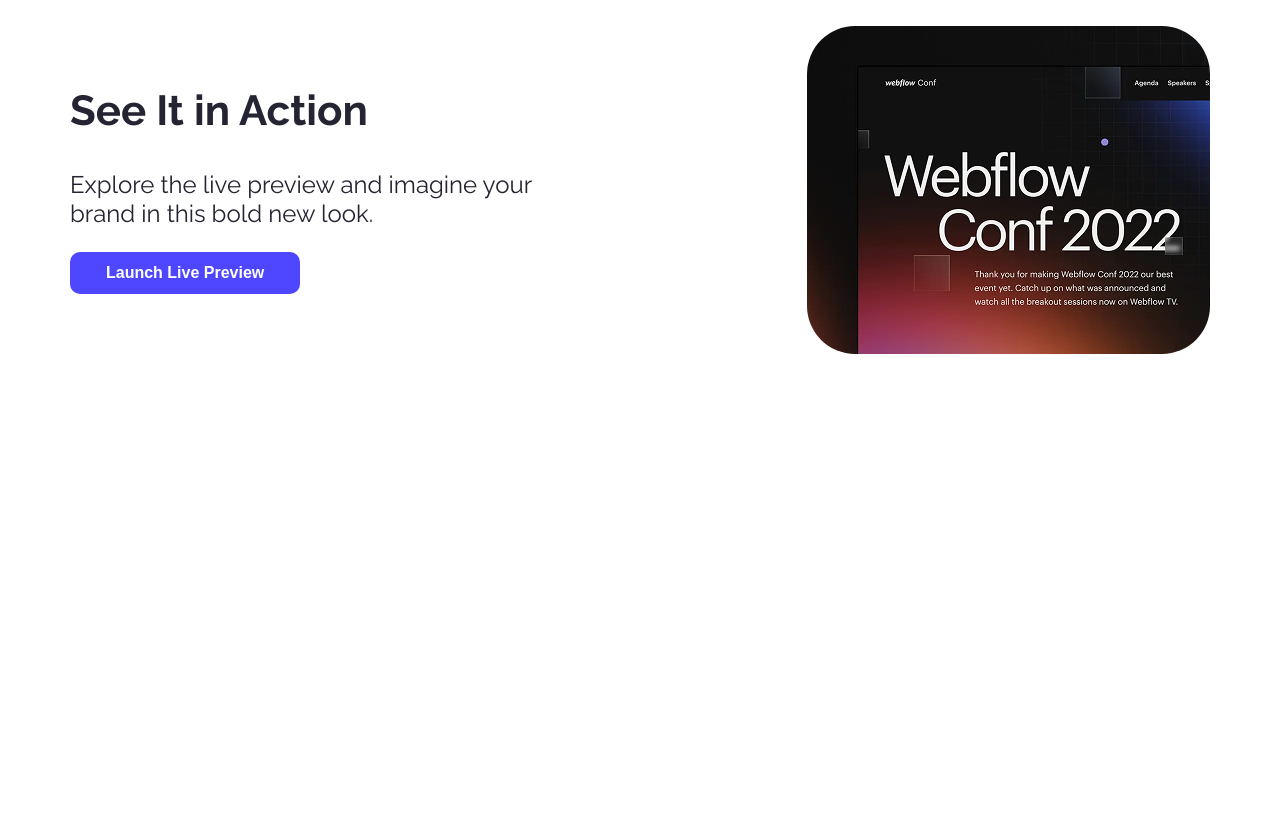
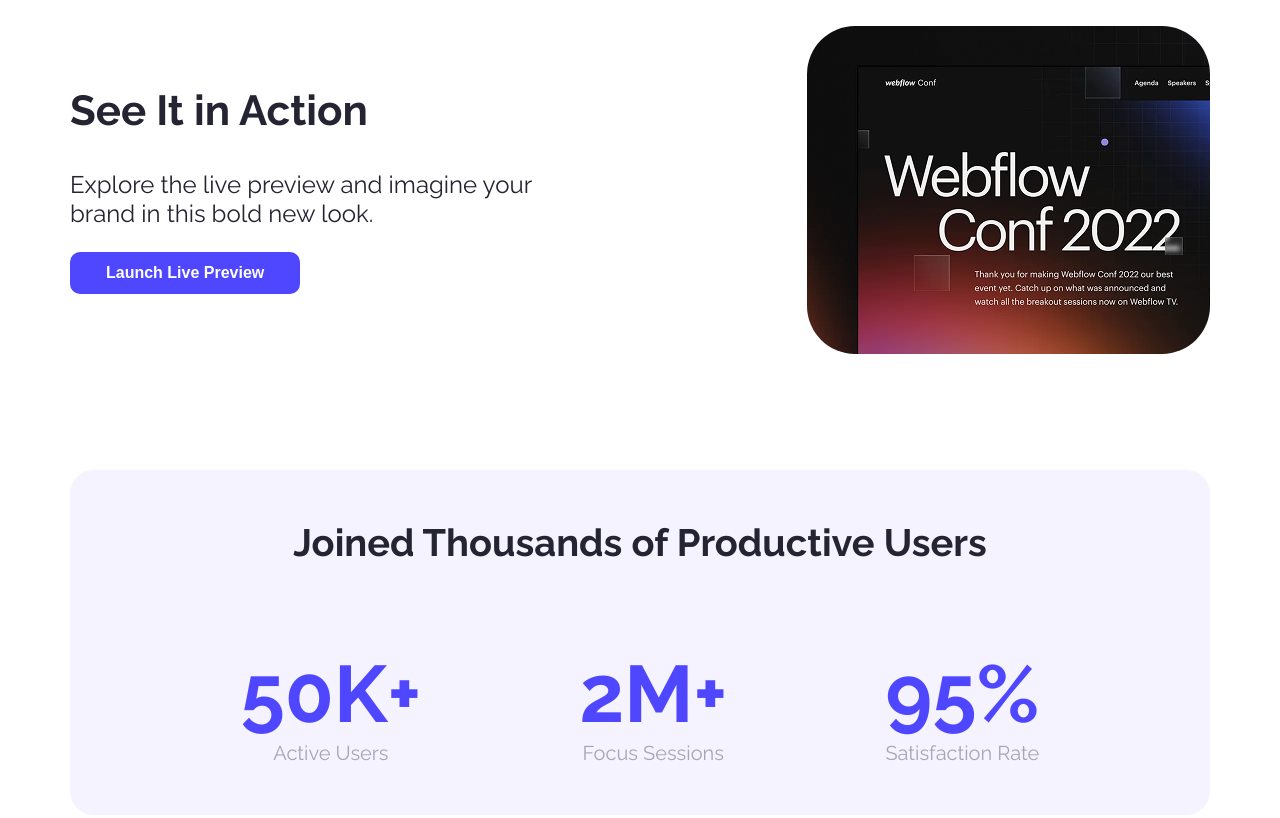
Before and after one commit to imran072022/1st-Assignment, a plain HTML site: page index.html in a window 1280 px wide. Shown: the part 779-1597 px from the top of the page. Before the commit the page ends 1249 px from the top, so only its background shows below. Drawn offline with Linux system fonts and the light colour scheme; a web font is replaced by a local one.

Commit message:
productive users' section

```diff
--- a/index.html
+++ b/index.html
@@ -35,6 +35,26 @@
             </div>
             <img class="right-side" src="Assets/wc-mini.png" alt="">
         </section>
+        <section class="users-section">
+            <h2 class="users-title">Joined Thousands of Productive Users</h2>
+            <div class="users-info">
+                <div class="users-stats">
+                    <p class="stat-number">50K+</p>
+                    <p class="stat-label">Active Users</p>
+                </div>
+                <div class="users-stats">
+                    <p class="stat-number">2M+</p>
+                    <p class="stat-label">Focus Sessions</p>
+                </div>
+                <div class="users-stats">
+                    <p class="stat-number">95%</p>
+                    <p class="stat-label">Satisfaction Rate</p>
+                </div>
+            </div>
+
+        </section>
+
+
     </main>
     <footer></footer>
 </body>
--- a/styles/styles.css
+++ b/styles/styles.css
@@ -89,3 +89,44 @@
 .right-side {
     border-radius: 48px;
 }
+
+/*Productive Users Section Styling*/
+.users-section {
+    max-width: 1140px;
+    margin: 0 auto;
+    background-color: #4d47ff10;
+    text-align: center;
+    border-radius: 24px;
+    margin-bottom: 137px;
+}
+
+.users-title {
+    font-weight: bold;
+    font-size: 38px;
+    color: #252432;
+    padding: 50px 40px;
+}
+
+.stat-number {
+    font-size: 80px;
+    font-weight: bold;
+    color: #4E47FF;
+    margin: 0;
+    padding: 0;
+
+}
+
+.stat-label {
+    font-size: 20px;
+    font-weight: 400;
+    color: #00000050;
+    padding: 0 0 50px 0;
+    margin: 0;
+}
+
+.users-info {
+    display: flex;
+    gap: 158px;
+    justify-content: center;
+    align-items: center;
+}
```
